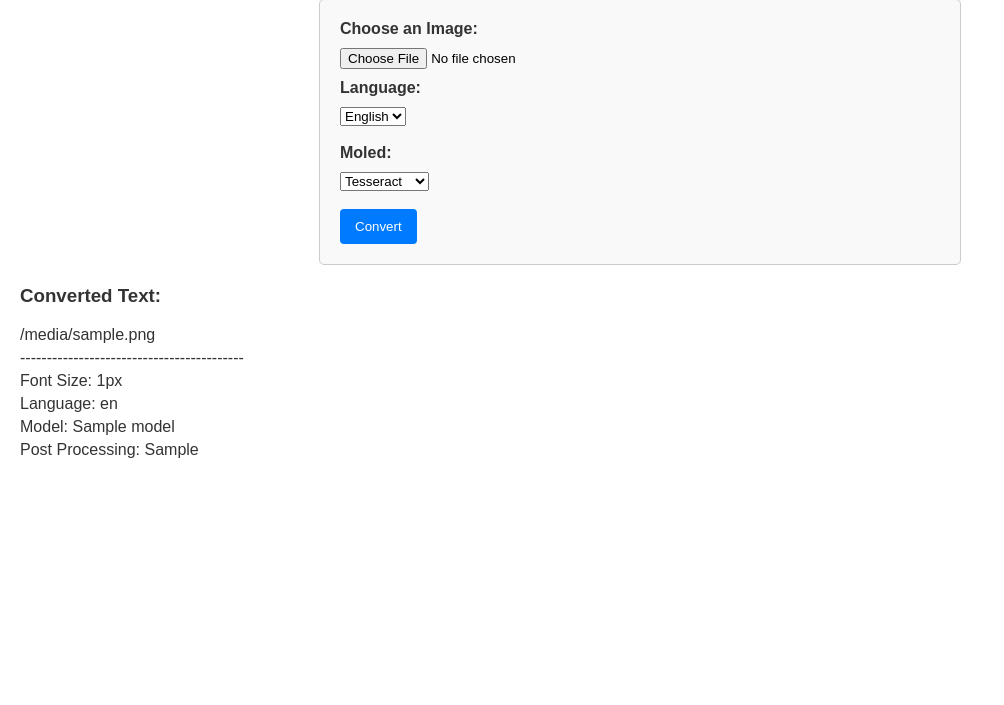
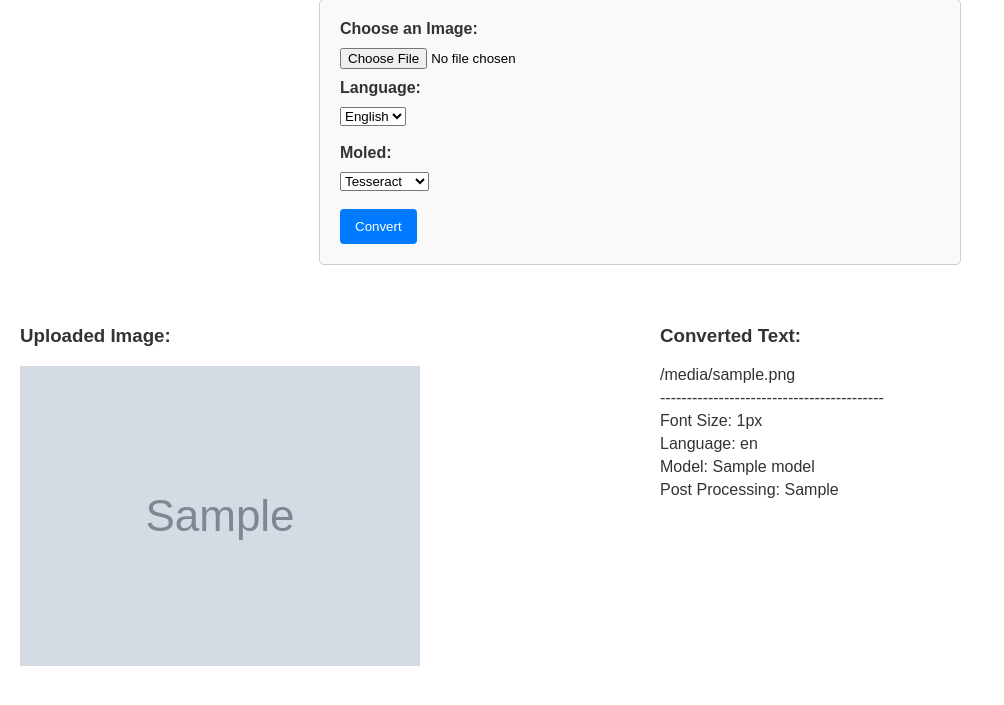
Before and after one commit to faramarzzabihi/Image2textProjectNew, a Django app: template image_converter/templates/image_converter/convert.html in a window 1280 px wide. Shown: the part 69-774 px from the top of the page, without its empty margins (0-1004 px from the left). Run offline with Django 5.2, Linux system fonts and the light colour scheme; tables that the repository leaves empty hold one stand-in row (values such as "Sample post"); the template is opened without the code that fills it: values that come from a table or form of the project are taken from there, most other values are stand-ins (such as "Sample title", 1, 10 or a date in 2020); grey boxes marked "Sample" are stand-in pictures.

Commit message:
change in appierence

```diff
--- a/image_converter/templates/image_converter/convert.html
+++ b/image_converter/templates/image_converter/convert.html
@@ -119,6 +119,13 @@
 </form>
 
 {% if converted_image %}
+    <div style="display: flex; justify-content: space-between; align-items: flex-start; margin-top: 40px;">
+        <div style="flex: 1;">
+            <h3>Uploaded Image:</h3>
+            <img src="{{ image_url }}" alt="Uploaded Image" style="max-width: 100%; height: auto;">
+        </div>
+
+        <div style="flex: 1; margin-left: 40px;">
             <h3>Converted Text:</h3>
             <p>{{ converted_image }}</p>
             <p>------------------------------------------</p>
@@ -126,6 +133,8 @@
             <p>Language: {{ language }}</p>
             <p>Model: {{ model }}</p>
             <p>Post Processing: {{ post_processing }}</p>
+        </div>
+    </div>
 {% endif %}
 
 </body>
--- a/image_to_text_project/settings.py
+++ b/image_to_text_project/settings.py
@@ -9,13 +9,17 @@ https://docs.djangoproject.com/en/5.0/topics/settings/
 For the full list of settings and their values, see
 https://docs.djangoproject.com/en/5.0/ref/settings/
 """
+import os
 
 from pathlib import Path
 
 # Build paths inside the project like this: BASE_DIR / 'subdir'.
 BASE_DIR = Path(__file__).resolve().parent.parent
 
+BASE_DIR2 = os.path.dirname(os.path.dirname(os.path.abspath(__file__)))
 
+MEDIA_ROOT = os.path.join(BASE_DIR2, 'media')
+MEDIA_URL = '/media/'
 # Quick-start development settings - unsuitable for production
 # See https://docs.djangoproject.com/en/5.0/howto/deployment/checklist/
 
--- a/image_to_text_project/urls.py
+++ b/image_to_text_project/urls.py
@@ -16,8 +16,11 @@ Including another URLconf
 """
 from django.contrib import admin
 from django.urls import include,path
+from django.conf import settings
+from django.conf.urls.static import static
 
 urlpatterns = [
     path('admin/', admin.site.urls),
     path('', include('image_converter.urls')),
 ]
+urlpatterns += static(settings.MEDIA_URL, document_root=settings.MEDIA_ROOT)
```
Also changed, not shown: image_converter/views.py (+12 -1 lines), 01.jpg (added), 02.jpg (added), media/01.jpg (added). Lines whose indentation alone changed are shown as unchanged.
